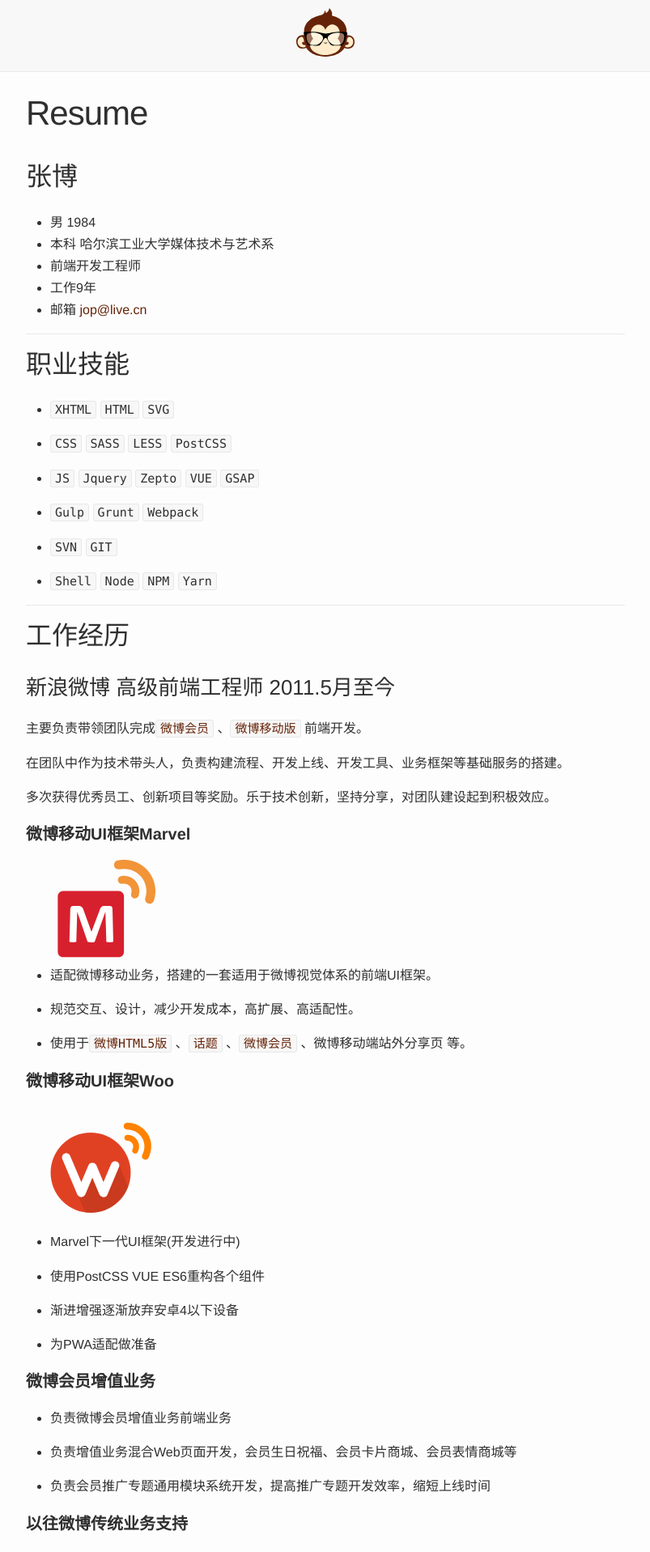
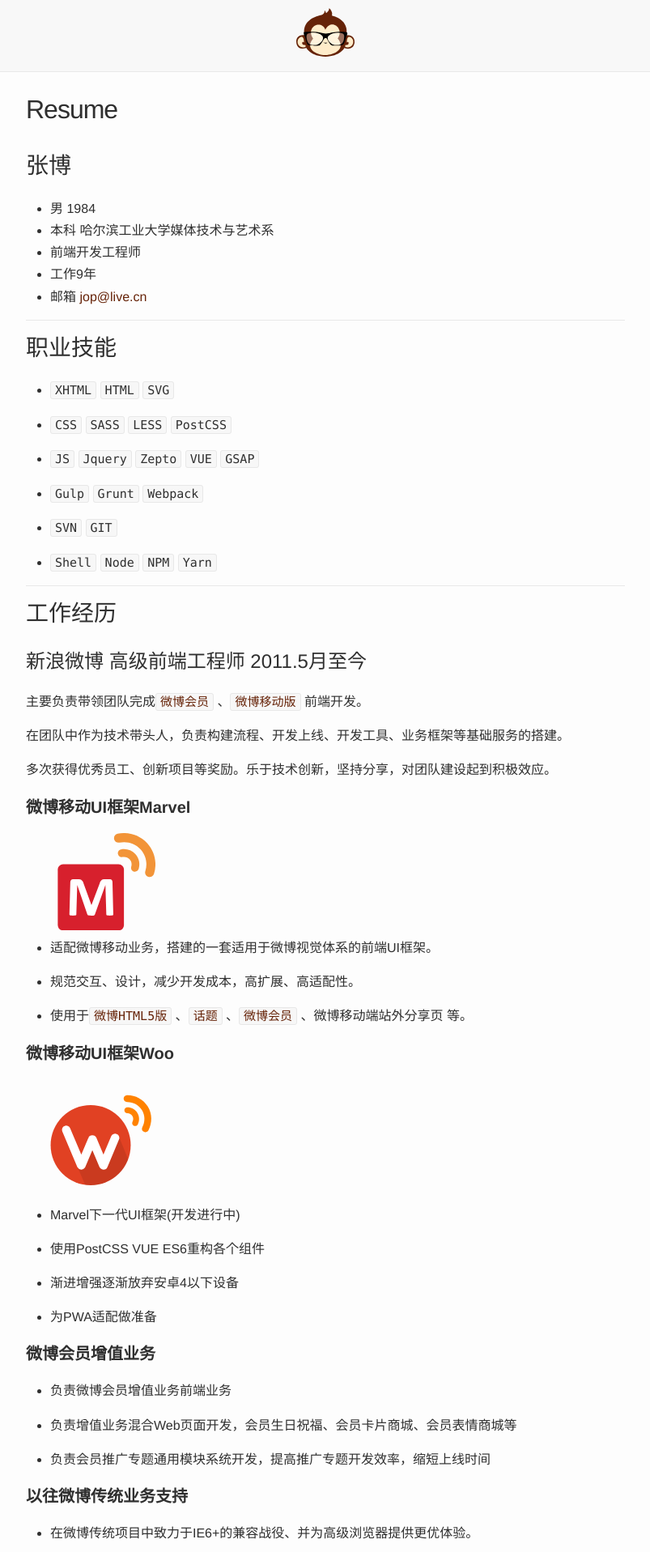
Before and after one commit to supermonkeyz/supermonkeyz.github.io, a Jekyll site: the page built from resume.md, in a window 1280 px wide. Shown: the top 1917 px of the page at 81% size, without its empty margins (238-1041 px from the left). Built offline with Jekyll 4.4.1, drawn with Linux system fonts in a browser that asks for light colours; comment, search, counter and statistics services are not loaded.

Commit message:
修改字号

```diff
--- a/_sass/_base.scss
+++ b/_sass/_base.scss
@@ -25,6 +25,11 @@
     font-kerning: normal;
 }
 
+@include media-query($on-palm) {
+    html {
+      font-size: 12px;
+    }
+}
 
 
 /**
--- a/_sass/_layout.scss
+++ b/_sass/_layout.scss
@@ -195,11 +195,21 @@
 
 .post-link {
     display: block;
-    font-size: 24px;
+    font-size: 1.5rem;
 }
 
 .post-intro {
     color: $grey-color;
+    font-size: 1.25rem;
+    @include media-query($on-laptop) {
+        font-size: 1rem;
+    }
+    h2 {
+      font-size: 1.25rem;
+      @include media-query($on-laptop) {
+          font-size: 1rem;
+      }
+    }
 }
 
  hr {
@@ -217,12 +227,12 @@
 }
 
 .post-title {
-    font-size: 42px;
+    font-size: 2rem;
     letter-spacing: -1px;
     line-height: 1;
 
     @include media-query($on-laptop) {
-        font-size: 36px;
+        font-size: 1.75rem;
     }
 }
 
@@ -230,26 +240,26 @@
     margin-bottom: $spacing-unit;
 
     h2 {
-        font-size: 32px;
+        font-size: 1.75rem;
 
         @include media-query($on-laptop) {
-            font-size: 28px;
+            font-size: 1.5rem;
         }
     }
 
     h3 {
-        font-size: 26px;
+        font-size: 1.5rem;
 
         @include media-query($on-laptop) {
-            font-size: 22px;
+            font-size: 1.25rem;
         }
     }
 
     h4 {
-        font-size: 20px;
+        font-size: 1.25rem;
 
         @include media-query($on-laptop) {
-            font-size: 18px;
+            font-size: 1rem;
         }
     }
 }
```
